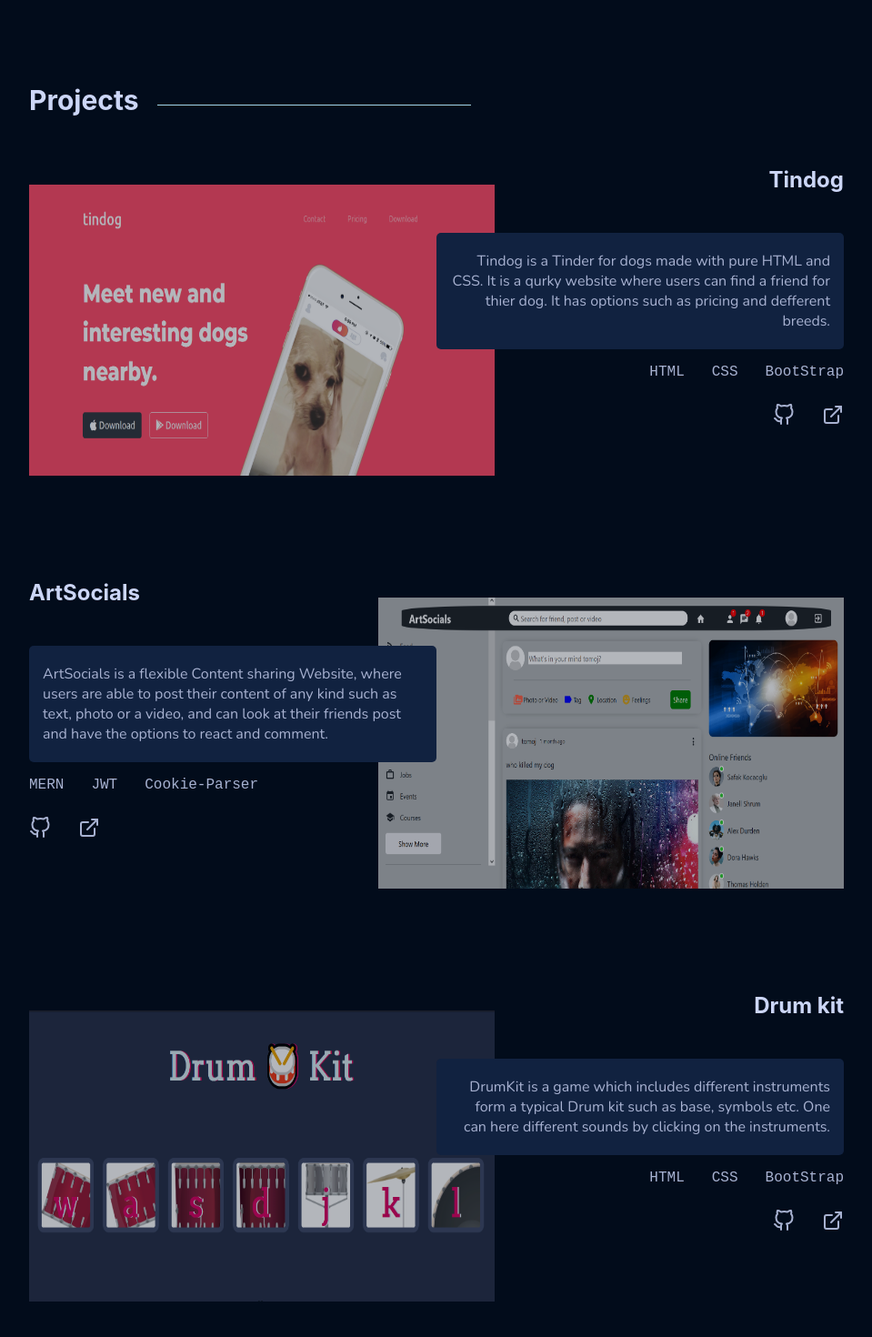
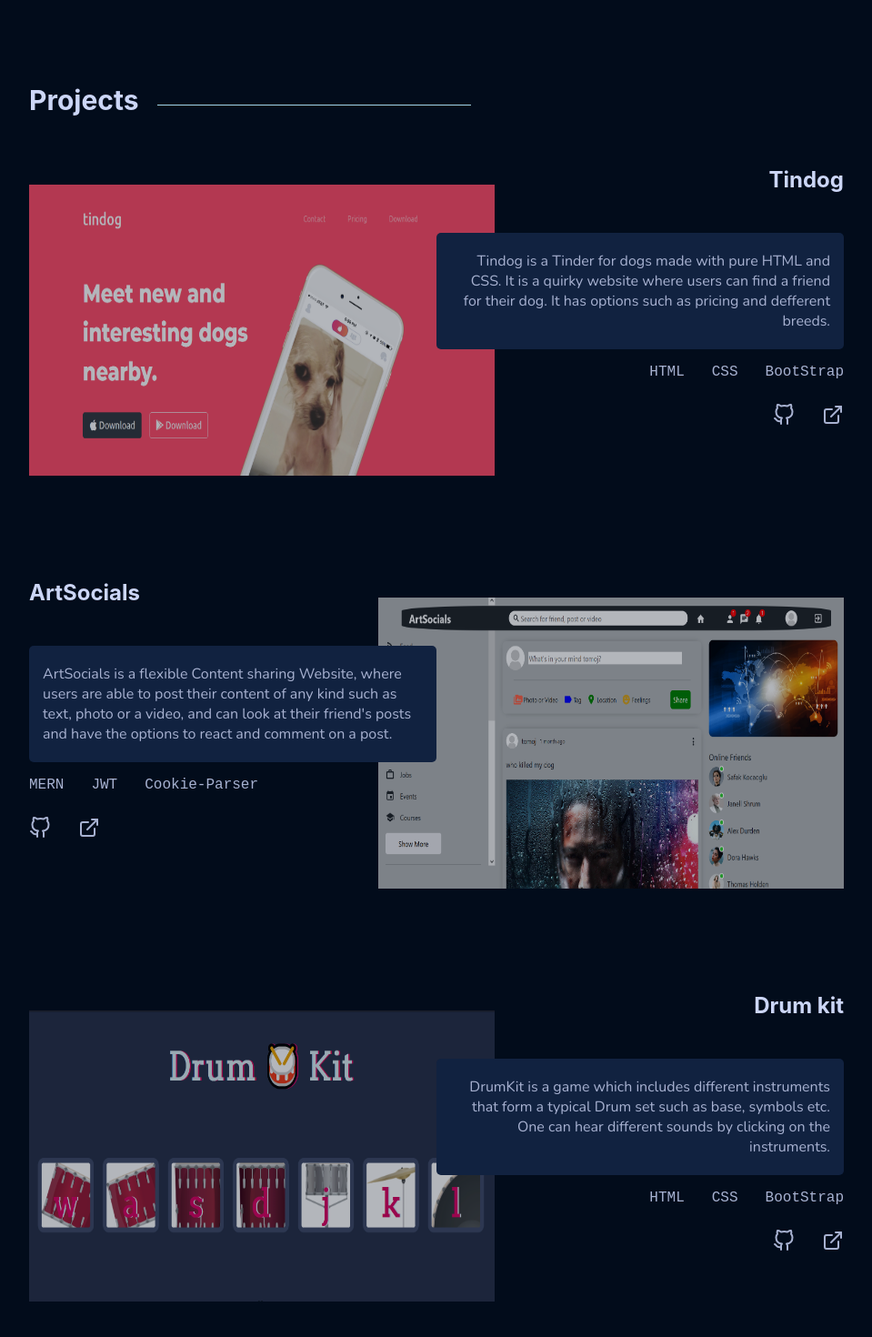
Before and after one commit to tanujojha/topv1, a React (Create React App) app: page / in a window 1280 px wide. Shown: the part 1686-3156 px from the top of the page at 91% size, without its empty margins (160-1119 px from the left). Built offline with nearby package versions, Linux system fonts and the light colour scheme.

Commit message:
refactor

```diff
--- a/src/content/content.js
+++ b/src/content/content.js
@@ -91,7 +91,7 @@ export const skills = [
 export const projects = {
     artsocials: {
         img: "/assets/projects/artsocials.png",
-        desc: `ArtSocials is a flexible Content sharing Website, where users are able to post their content of any kind such as text, photo or a video, and can look at their friends post and have the options to react and comment.`,
+        desc: `ArtSocials is a flexible Content sharing Website, where users are able to post their content of any kind such as text, photo or a video, and can look at their friend's posts and have the options to react and comment on a post.`,
         tool1: "MERN",
         tool2: "JWT",
         tool3: "Cookie-Parser",
@@ -116,7 +116,7 @@ export const projects = {
     },
     tindog: {
         img: "/assets/projects/tindog.png",
-        desc: "Tindog is a Tinder for dogs made with pure HTML and CSS. It is a qurky website where users can find a friend for thier dog. It has options such as pricing and defferent breeds.",
+        desc: "Tindog is a Tinder for dogs made with pure HTML and CSS. It is a quirky website where users can find a friend for their dog. It has options such as pricing and defferent breeds.",
         tool1: "HTML",
         tool2: "CSS",
         tool3: "BootStrap",
@@ -134,7 +134,7 @@ export const projects = {
     },
     drumkit: {
         img: "/assets/projects/drumkit.png",
-        desc: "DrumKit is a game which includes different instruments form a typical Drum kit such as base, symbols etc. One can here different sounds by clicking on the instruments.",
+        desc: "DrumKit is a game which includes different instruments that form a typical Drum set such as base, symbols etc. One can hear different sounds by clicking on the instruments.",
         tool1: "HTML",
         tool2: "CSS",
         tool3: "BootStrap",
--- a/src/pages/skills/skills.css
+++ b/src/pages/skills/skills.css
@@ -58,7 +58,7 @@
     position: absolute;
     z-index: 1;
     width: 120px;
-    top: 100%;
+    top: 115%;
     left: 50%;
     margin-left: -60px;
     opacity: 0;
```
